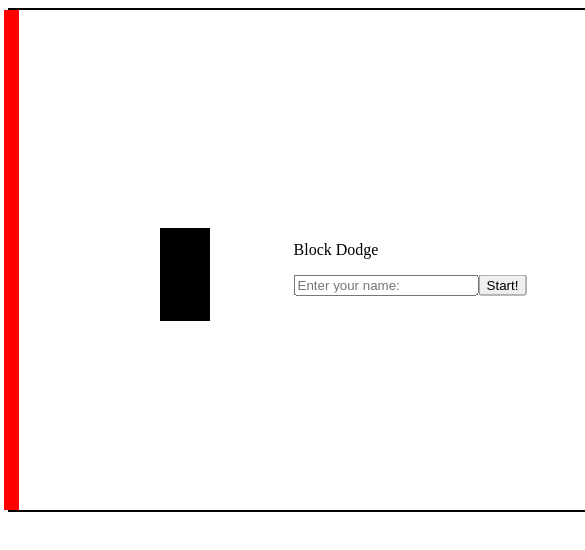
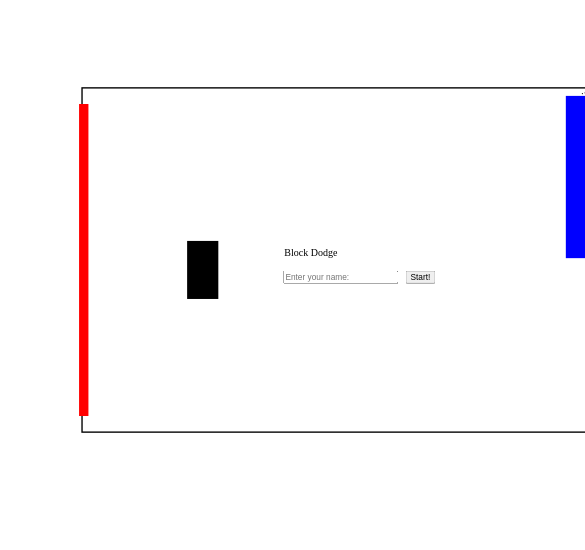
Before and after one commit to JAZ-CO/Block_Dodge-game, a plain HTML site: page index.html in a window 390 px wide. Shown: the top 550 px of the page, 585 px wide, since content can reach past the window. Drawn offline with Linux system fonts and the light colour scheme.

Commit message:
7/31/2023 : The website gets zoomed-out for small screen devices

```diff
--- a/script&Obstacle.js
+++ b/script&Obstacle.js
@@ -44,6 +44,7 @@
                 let newPlayerLeft =  parseInt( window.getComputedStyle(player).getPropertyValue("left")) -10;
                 player.style.left = newPlayerLeft + "px";
 
+                // this is for damage animation by using css then removing at after the timeout
                 player.style.animation ="playerBlinking 1.5s forwards";
                 setTimeout(function(){player.style.animation ="none";},1500)
             }
@@ -55,6 +56,7 @@
                 let newPlayerLeft =  parseInt( getComputedStyle(player).left) -10;
                 player.style.left = newPlayerLeft + "px";
 
+                // this is for damage animation by using css then removing at after the timeout
                 player.style.animation ="playerBlinking 1.5s forwards";
                 setTimeout(function(){player.style.animation ="none";},1500)
             }
--- a/style.css
+++ b/style.css
@@ -88,3 +88,12 @@
 #score{
     direction: rtl;
 }
+
+/* for small devices */
+@media(max-width: 768px){
+
+    *{
+        transform: scale(0.91);
+    }
+
+}
```
